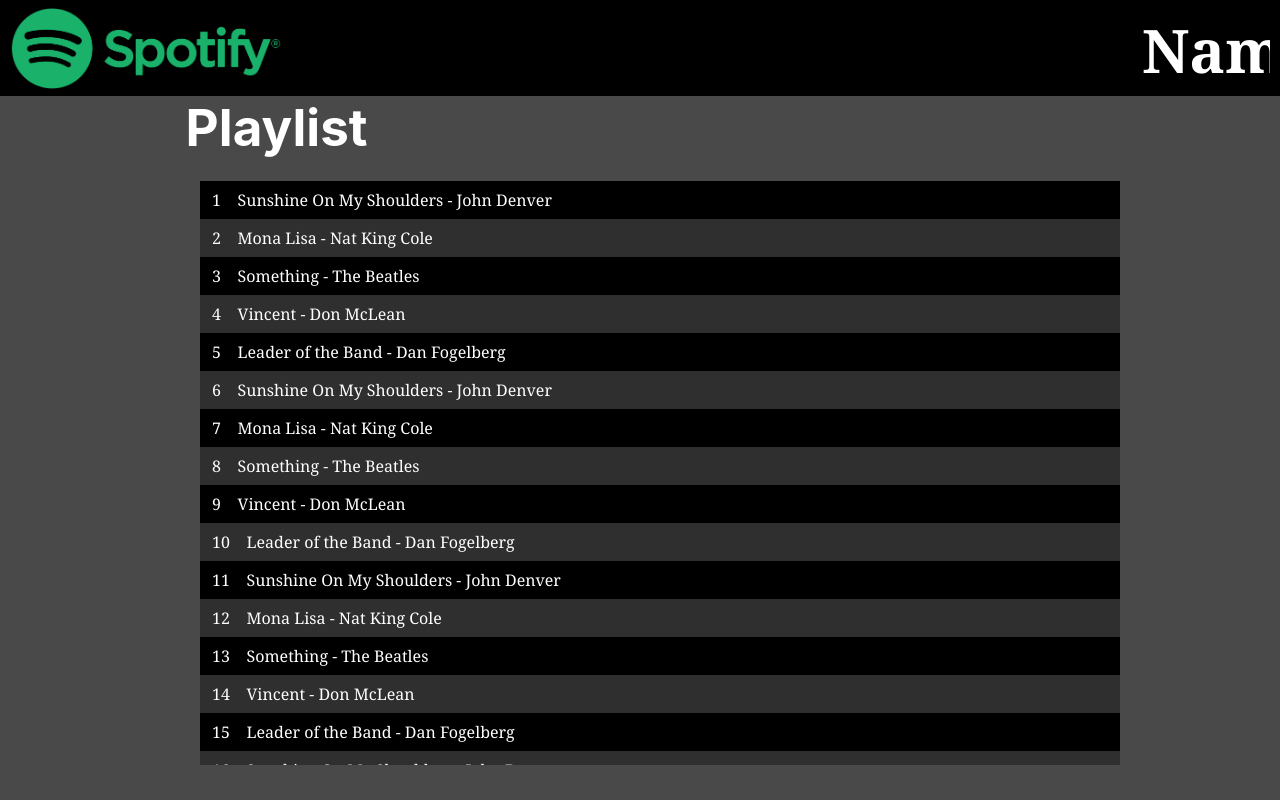
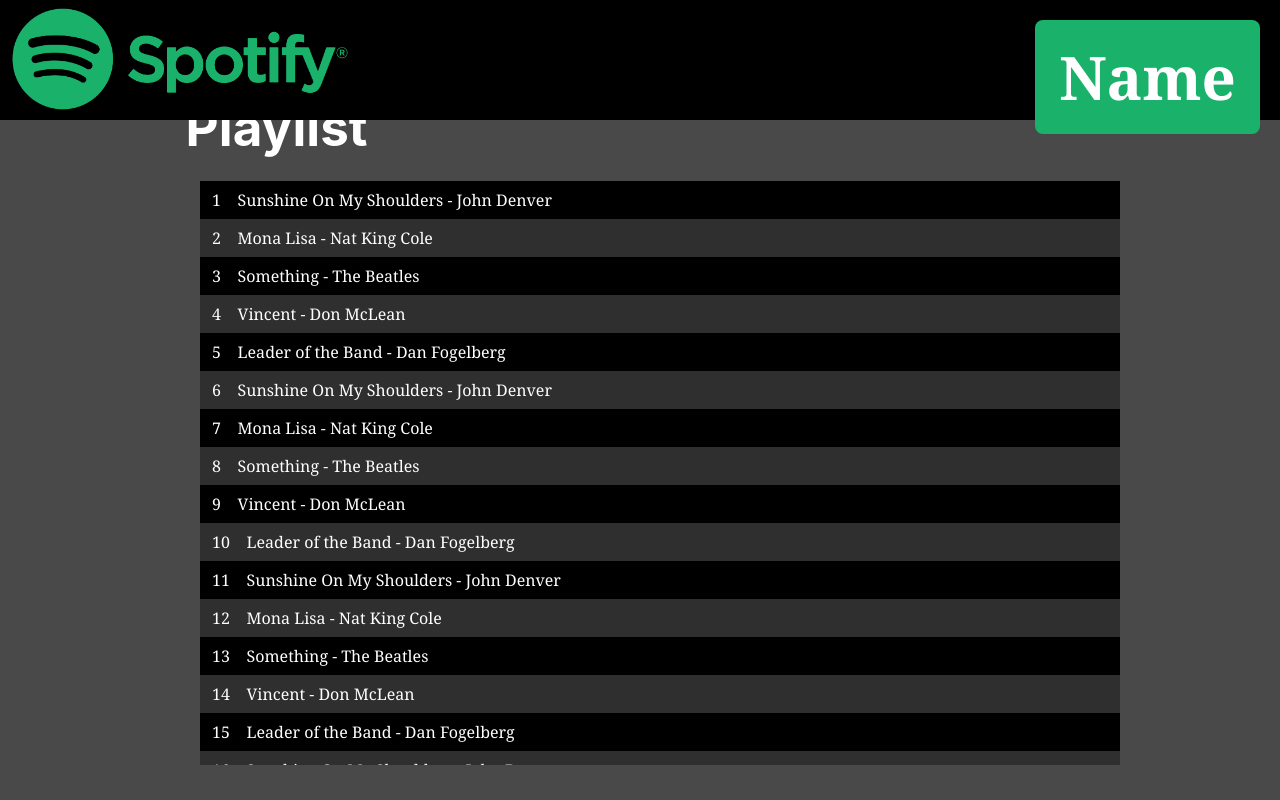
Before and after one commit to MediaRecommender/Frontend, a React (Vite) app in the folder frontend1/: page / in a window 1280 px wide. Built offline with nearby package versions, Linux system fonts and the light colour scheme.

Commit message:
added dropdown menu

```diff
--- a/frontend1/src/TopBar.css
+++ b/frontend1/src/TopBar.css
@@ -1,20 +1,23 @@
-.account-name{
+.account-button{
     font-family: Georgia;
     font-weight: bold;
     font-size: 60px;
     margin:auto;
-    margin-right: 10px;
     color:white;
-    max-height: 100px;
-    float:right;
+    max-height: 125px;
+    background-color: #1AB26B;
+    color: white;
+    padding: 16px;
+    border: none;
+    min-width: 225px;
   }
   .topBar {
-    overflow: hidden;
+    overflow-y: visible;
     background-color: #000000;
     position: fixed;
     top: 0;
     width: 100%;
-    height: 12%;
+    height: 15%;
   }
   .logo {
     height: 85%;
@@ -22,3 +25,30 @@
     margin-top: 7.5px;
     display:inline-block;
   }
+.dropdown {
+  position: relative;
+  display: inline-block;
+  float: right;
+  margin: 20px;
+}
+
+.dropdown-content {
+  display: none;
+  position: absolute;
+  background-color: #f1f1f1;
+  min-width: 225px;
+  box-shadow: 0px 8px 16px 0px rgba(0,0,0,0.2);
+  z-index: 1;
+}
+.dropdown-content a {
+  color: black;
+  padding: 12px 16px;
+  text-decoration: none;
+  display: block;
+}
+
+.dropdown-content a:hover {background-color: #ddd;}
+
+.dropdown:hover .dropdown-content {display: block;}
+
+.dropdown:hover .account-button {background-color: #3e8e41;}
--- a/frontend1/src/TopBar.tsx
+++ b/frontend1/src/TopBar.tsx
@@ -5,8 +5,17 @@
   return (
     <div className = "topBar">
       <img src = "Spotify.png" className="logo"></img>
-      <a href="https://twitter.com/home" className="account-name">Name</a>
-    </div>
+      <div className="dropdown">
+        <button className="account-button">Name</button>
+        <div className="dropdown-content">
+        <a href="#">Sign Out</a>
+        <a href="#">Your Playlist</a>
+        <a href="#">Genre Survey</a>
+        <a href="#">Song Survey</a>
+        <a href="#">Delete Account</a>
+        </div>
+      </div>
+</div>
   )
 }
 
```
